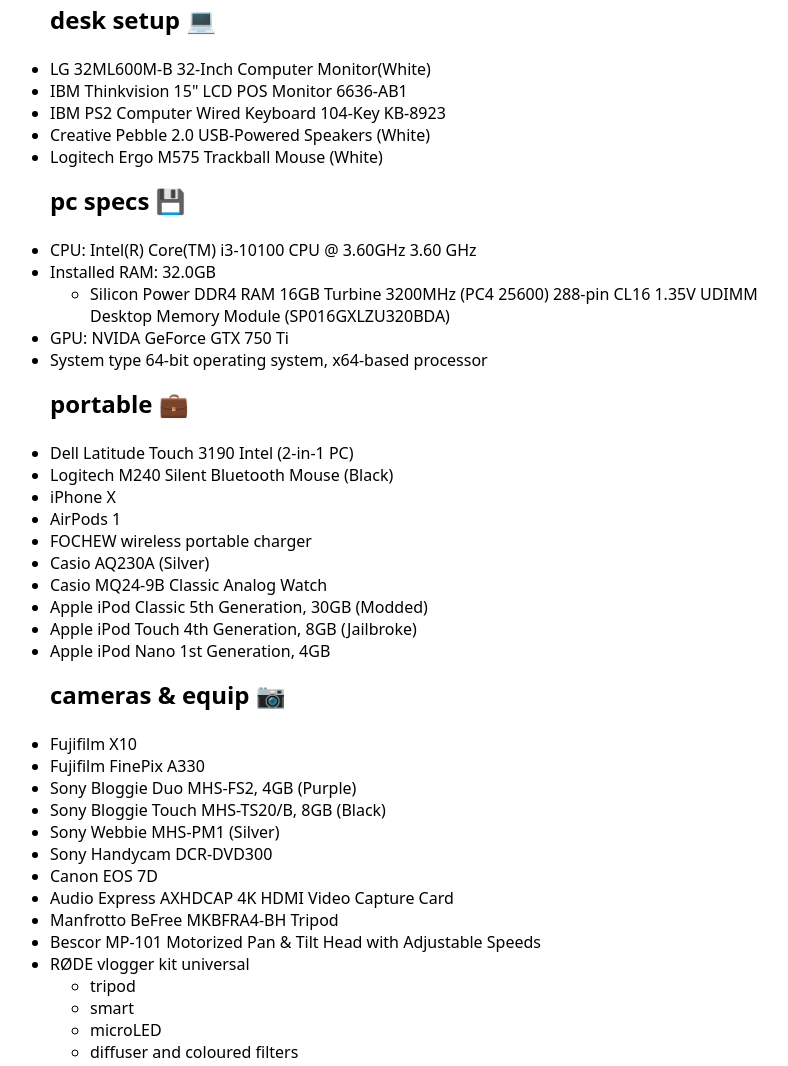
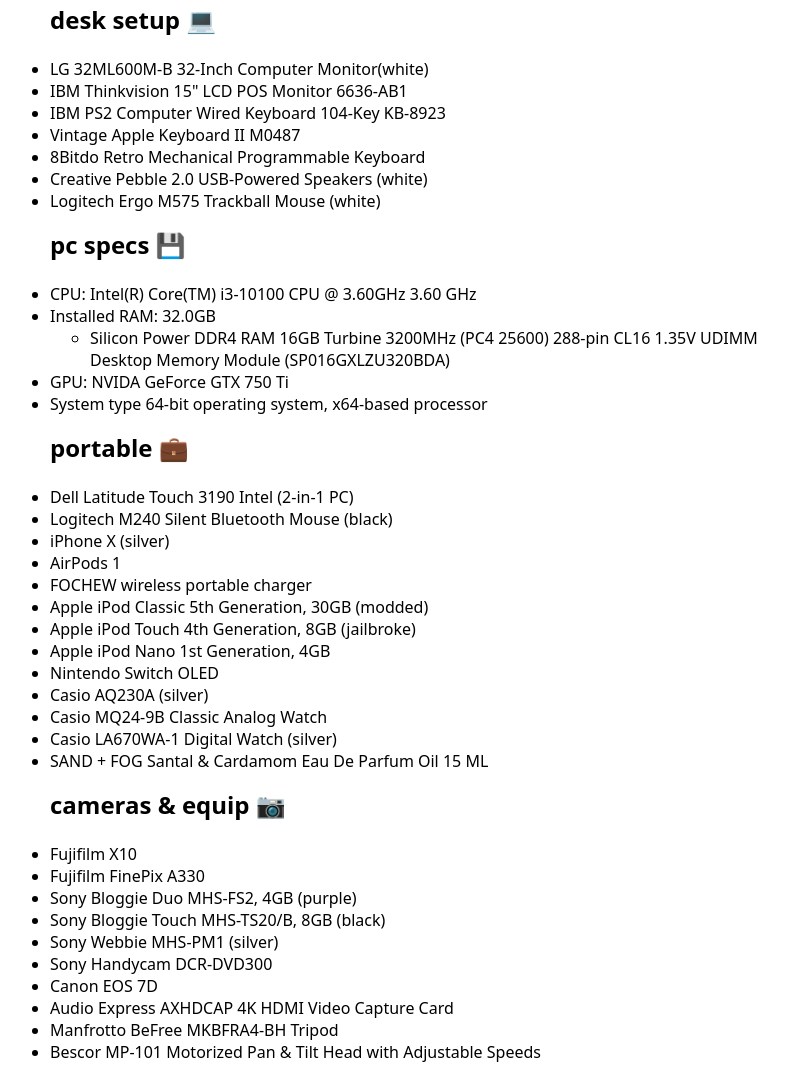
Before and after one commit to tofuusouup/tofuusouup.us, a plain HTML site: page MyGear.html in a window 1280 px wide. Shown: the part 597-1663 px from the top of the page, without its empty margins (256-1044 px from the left). Drawn offline with Linux system fonts and the light colour scheme.

Commit message:
MyGear.html

```diff
--- a/MyGear.html
+++ b/MyGear.html
@@ -27,11 +27,13 @@
                 <ul>
                     <h2>desk setup &#128187;</h2>
                     <br>
-                    <li>LG 32ML600M-B 32-Inch Computer Monitor(White)</li>
+                    <li>LG 32ML600M-B 32-Inch Computer Monitor(white)</li>
                     <li>IBM Thinkvision 15" LCD POS Monitor 6636-AB1</li>
                     <li>IBM PS2 Computer Wired Keyboard 104-Key KB-8923</li>
-                    <li>Creative Pebble 2.0 USB-Powered Speakers (White)</li>
-                    <li>Logitech Ergo M575 Trackball Mouse (White)</li>
+                    <li>Vintage Apple Keyboard II M0487</li>
+                    <li>8Bitdo Retro Mechanical Programmable Keyboard</li>
+                    <li>Creative Pebble 2.0 USB-Powered Speakers (white)</li>
+                    <li>Logitech Ergo M575 Trackball Mouse (white)</li>
                 </ul>
                 <ul>
                     <h2>pc specs &#128190;</h2>
@@ -48,24 +50,27 @@
                     <h2>portable &#128188;</h2>
                     <br>
                     <li>Dell Latitude Touch 3190 Intel (2-in-1 PC)</li>
-                    <li>Logitech M240 Silent Bluetooth Mouse (Black)</li>
-                    <li>iPhone X</li>
+                    <li>Logitech M240 Silent Bluetooth Mouse (black)</li>
+                    <li>iPhone X (silver)</li>
                     <li>AirPods 1</li>
                     <li>FOCHEW wireless portable charger</li>
-                    <li>Casio AQ230A (Silver)</li>
+                    <li>Apple iPod Classic 5th Generation, 30GB (modded)</li>
+                    <li>Apple iPod Touch 4th Generation, 8GB (jailbroke)</li>
+                    <li>Apple iPod Nano 1st Generation, 4GB</li>
+                    <li>Nintendo Switch OLED</li>
+                    <li>Casio AQ230A (silver)</li>
                     <li>Casio MQ24-9B Classic Analog Watch</li>
-                    <li>Apple iPod Classic 5th Generation, 30GB (Modded)</li>
-                    <li>Apple iPod Touch 4th Generation, 8GB (Jailbroke)</li>
-                    <li>Apple iPod Nano 1st Generation, 4GB</li>
+                    <li>Casio LA670WA-1 Digital Watch (silver)</li>
+                    <li>SAND + FOG Santal & Cardamom Eau De Parfum Oil 15 ML</li>
                 </ul>
                 <ul>
                     <h2>cameras & equip &#128247;</h2>
                     <br>
                     <li>Fujifilm X10</li>
                     <li>Fujifilm FinePix A330</li>
-                    <li>Sony Bloggie Duo MHS-FS2, 4GB (Purple)</li>
-                    <li>Sony Bloggie Touch MHS-TS20/B, 8GB (Black)</li>
-                    <li>Sony Webbie MHS-PM1 (Silver)</li>
+                    <li>Sony Bloggie Duo MHS-FS2, 4GB (purple)</li>
+                    <li>Sony Bloggie Touch MHS-TS20/B, 8GB (black)</li>
+                    <li>Sony Webbie MHS-PM1 (silver)</li>
                     <li>Sony Handycam DCR-DVD300</li>
                     <li>Canon EOS 7D</li>
                     <li>Audio Express AXHDCAP 4K HDMI Video Capture Card</li>
```
